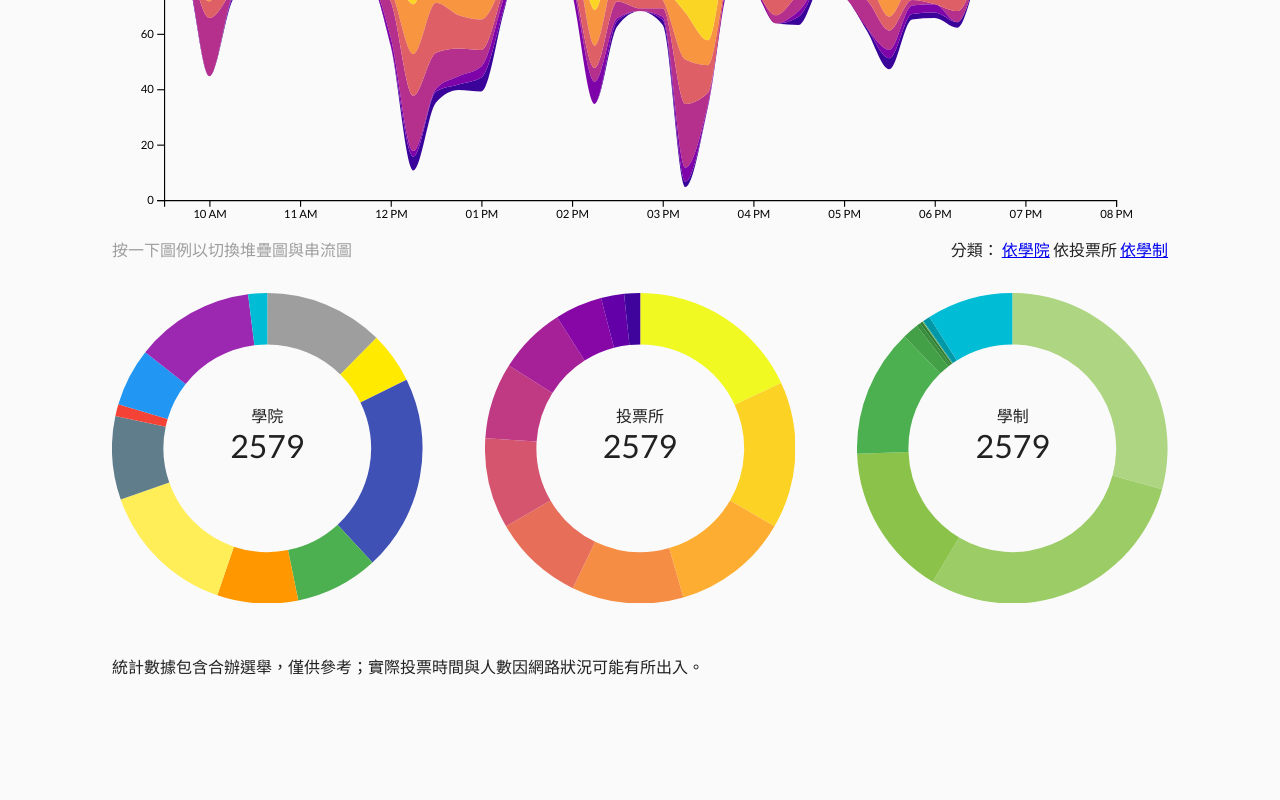
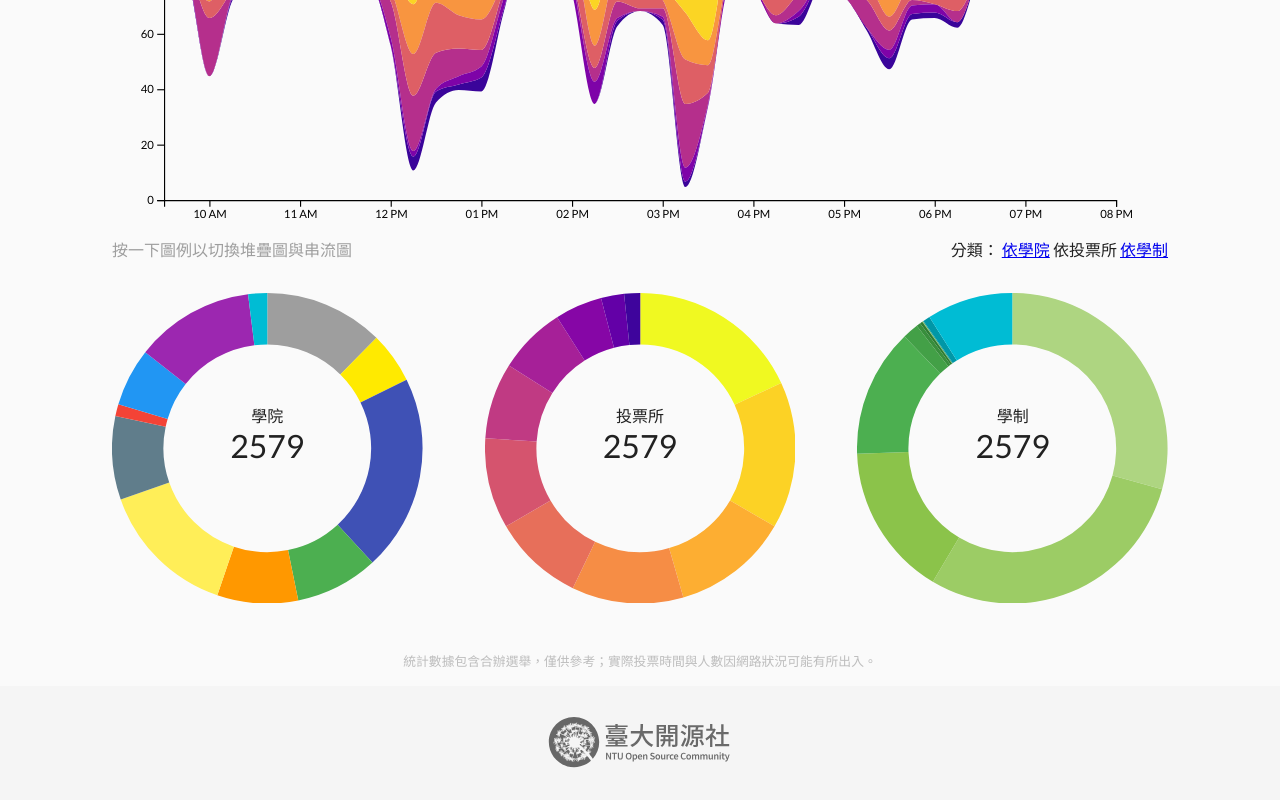
Before and after one commit to rschiang/ntu-vote-auth-stat, a plain HTML site: page index.html in a window 1280 px wide. Shown: the part 506-1306 px from the top of the page. Before the commit the page ends 1184 px from the top, so only its background shows below. Drawn offline with Linux system fonts and the light colour scheme.

Commit message:
Tweak footer and update new social sharing preview

```diff
--- a/index.css
+++ b/index.css
@@ -15,7 +15,7 @@ body, html {
     font-family: Lato, Source Han Sans, sans-serif;
 }
 
-header, footer, .row {
+header, .row {
     max-width: 68em;
     margin: auto;
     padding: 0 1em;
@@ -144,3 +144,28 @@ svg .tooltip .value-field {
     font-size: 2em;
     line-height: 2.5rem;
 }
+
+footer {
+    background: #f5f5f5;
+    margin: 1em 0 0;
+    padding: .5em 0;
+    text-align: center;
+}
+
+footer p, p.footnote {
+    color: #bdbdbd;
+    font-size: .8rem;
+    text-align: center;
+}
+
+.ntuosc-logo {
+    display: block;
+    width: 12em;
+    margin: .5em auto;
+    transition: filter 280ms ease;
+    filter: grayscale(100%);
+}
+
+.ntuosc-logo:hover {
+    filter: grayscale(0%);
+}
--- a/index.html
+++ b/index.html
@@ -68,8 +68,13 @@
             </div>
         </div>
     </div>
+    <div class="row">
+        <p class="footnote">統計數據包含合辦選舉，僅供參考；實際投票時間與人數因網路狀況可能有所出入。</p>
+    </div>
     <footer>
-        <p>統計數據包含合辦選舉，僅供參考；實際投票時間與人數因網路狀況可能有所出入。</p>
+        <a href="https://ntuosc.org/" rel="external" target="_blank" class="ntuosc-logo">
+            <img src="assets/ntuosc.svg" width="192" height="79.2" alt="國立臺灣大學開源社 / Powered by NTU Open Source Community">
+        </a>
     </footer>
     <script src="chart.js"></script>
     <script src="index.js"></script>
```
Also changed, not shown: assets/chart.png.
